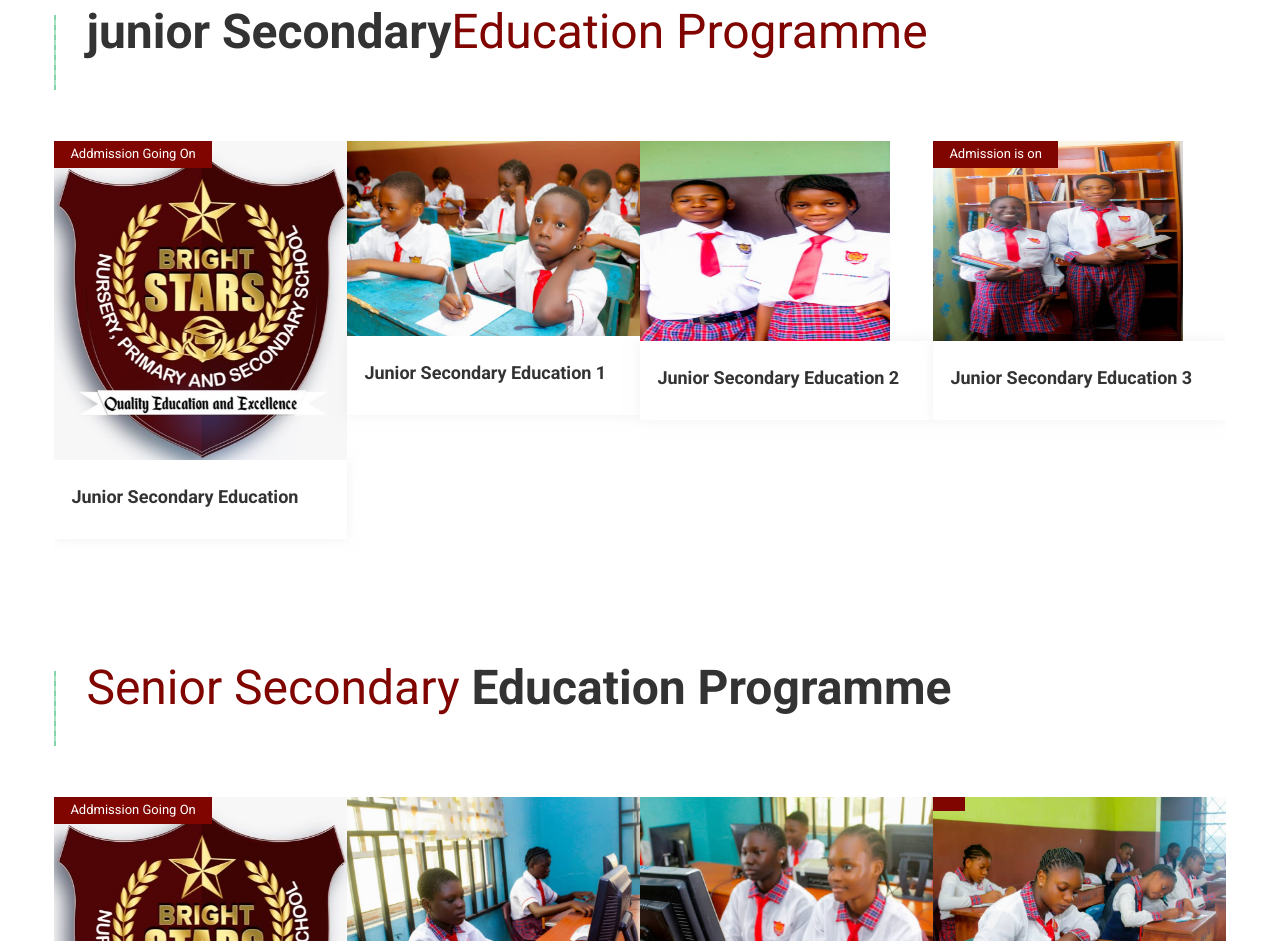
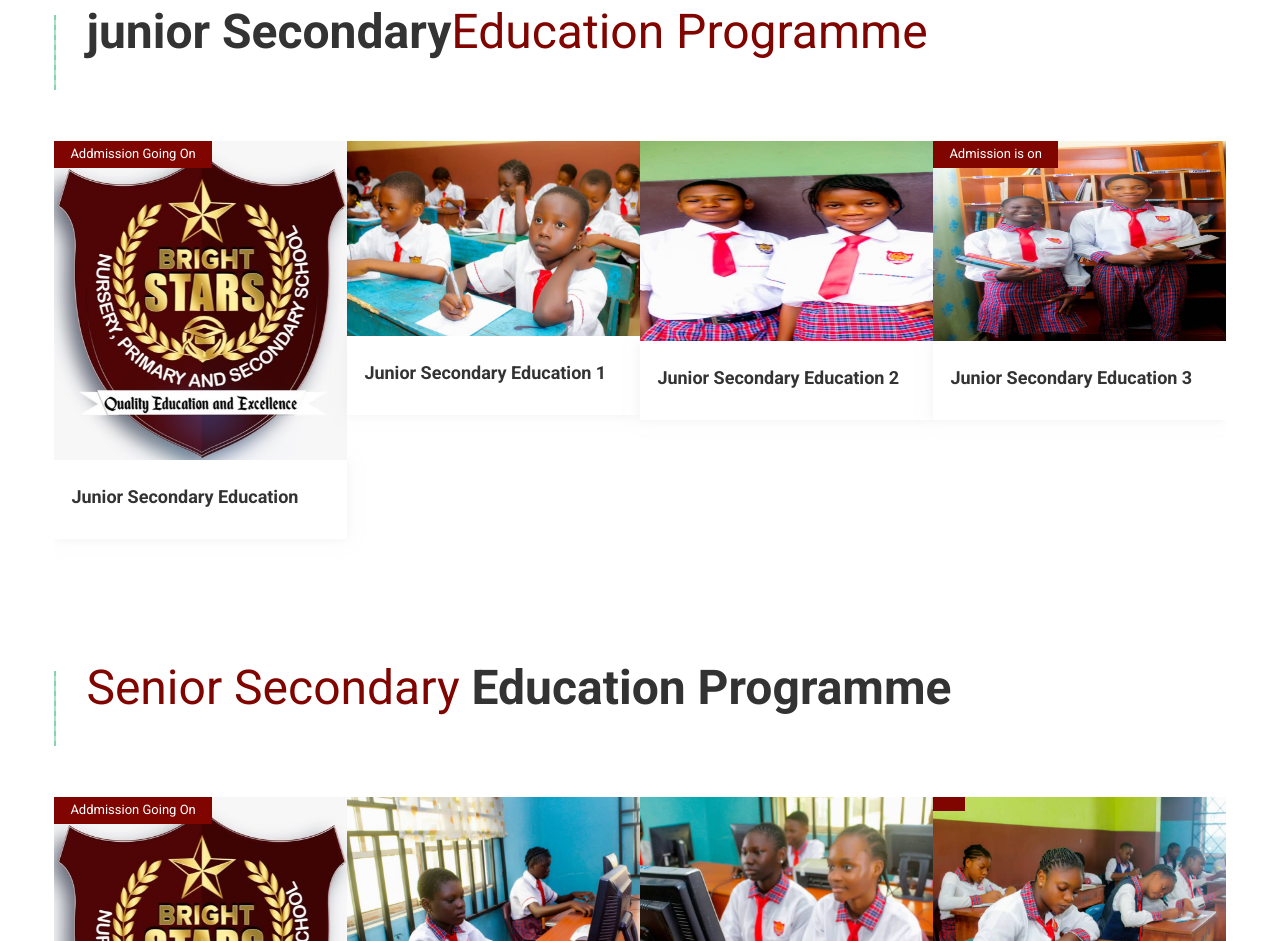
Before and after one commit to 9inelife/brightstars, a plain HTML site: page course.html in a window 1280 px wide. Shown: the part 1209-2150 px from the top of the page. Drawn offline with Linux system fonts and the light colour scheme.

Commit message:
Update course.html

```diff
--- a/course.html
+++ b/course.html
@@ -432,7 +432,7 @@
             </div>
             <div class="single-course">
                 <div class="course-img">
-                    <a href="course-details.html"><img class="animated" src="assets/img/br/br1.jpg" alt="" style="height: 200px; width:250px;"></a>
+                    <a href="course-details.html"><img class="animated" src="assets/img/br/br1.jpg" alt="" style="height: 200px; width:300px;"></a>
                 </div>
                 <div class="course-content">
                     <h4><a href="course-details.html">Junior Secondary Education 2</a></h4>
@@ -456,7 +456,7 @@
             </div>
             <div class="single-course">
                 <div class="course-img">
-                    <a href="course-details.html"><img class="animated" src="assets/img/br/br13.jpg" alt="" style="height: 200px; width:250px;"></a>
+                    <a href="course-details.html"><img class="animated" src="assets/img/br/br13.jpg" alt="" style="height: 200px; width:300px;"></a>
                     <span>Admission is on</span>
                 </div>
                 <div class="course-content">
```
